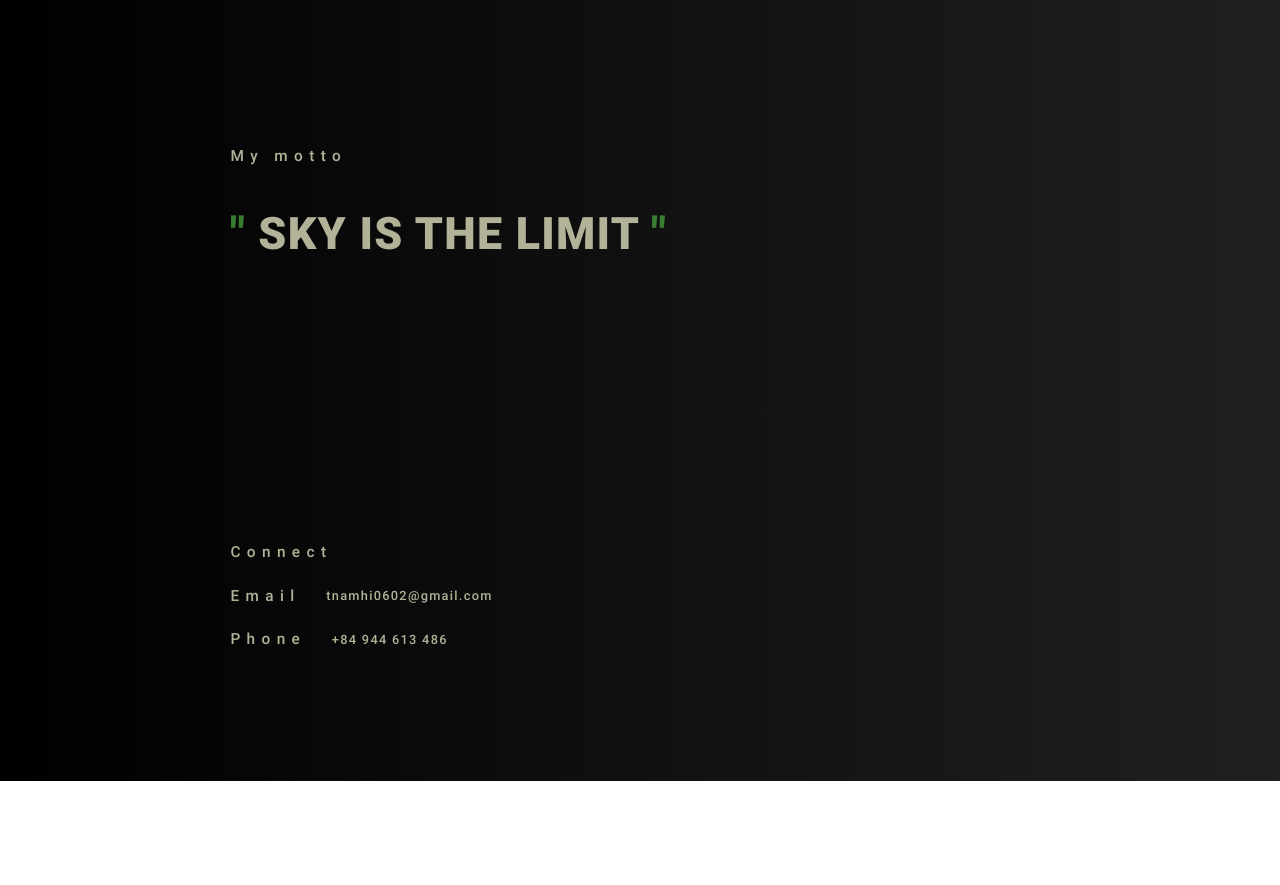
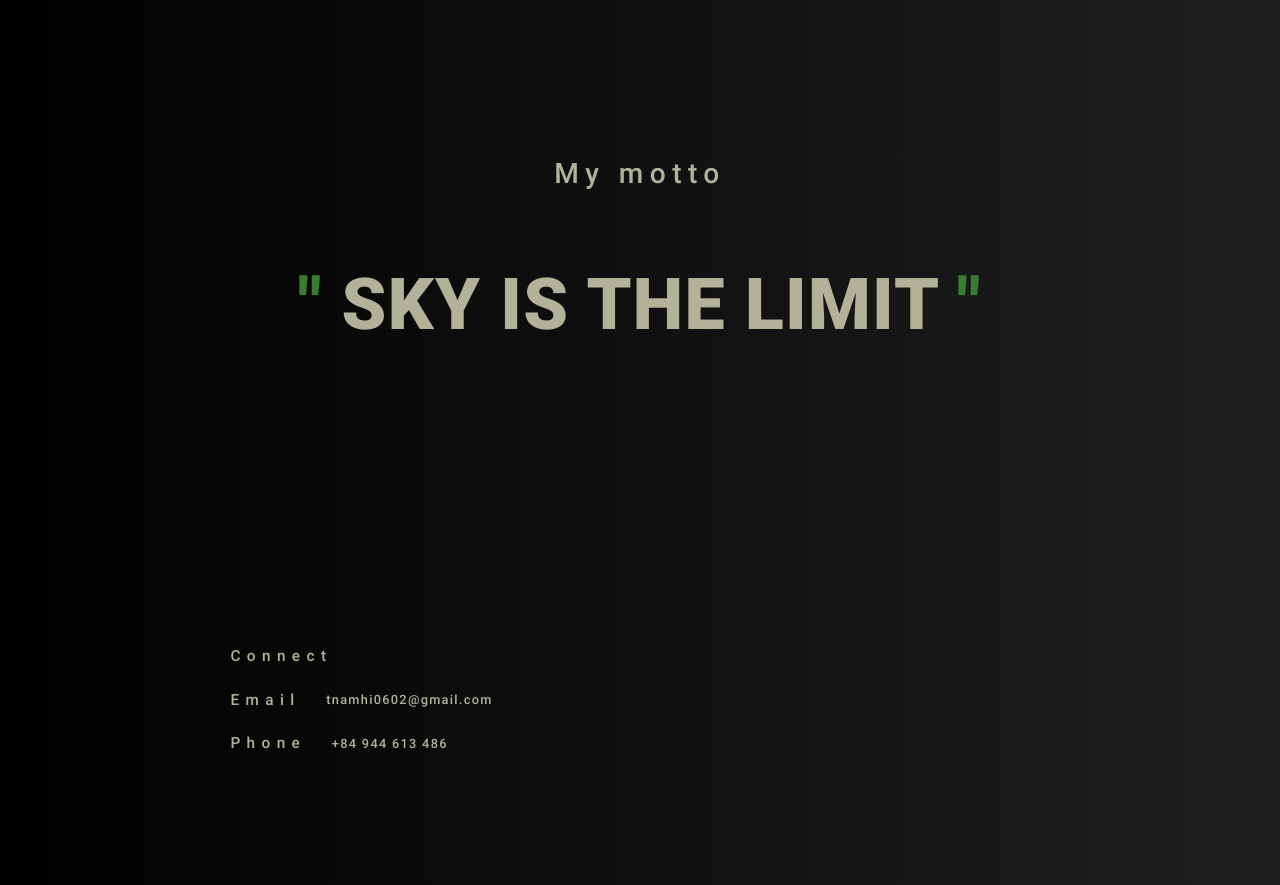
Before and after one commit to HedgyNoah/NamHai.dev.github.io, a plain HTML site: page index.html in a window 1280 px wide. Shown: the part 2640-3525 px from the top of the page. Before the commit the page ends 3421 px from the top, so only its background shows below. Drawn offline with nearby package versions, Linux system fonts and the light colour scheme.

Commit message:
Update style.css

```diff
--- a/style.css
+++ b/style.css
@@ -5,6 +5,11 @@
 @font-face {
   font-family: robotoMedium;
   src: url(fonts/Roboto-Medium.ttf);
+}
+
+:root {
+  --h1size: 3.5vw;
+  --h2size: 2vw;
 }
 
 * {
@@ -24,12 +29,12 @@ body {
 }
 
 h1 {
-  font-size: 3.5vw;
+  font-size: var(--h1size);
   letter-spacing: 0.1vw;
   font-family: robotoBlack;
 }
 h2 {
-  font-size: 2vw;
+  font-size: var(--h2size);
   font-family: robotoMedium;
   font-weight: 400;
 }
@@ -115,6 +120,19 @@ main {
   transition: all 1s;
 }
 
+.about:nth-child(5) {
+  align-self: center;
+  align-items: center;
+}
+
+.about:nth-child(5) h1 {
+  font-size: calc(var(--h1size) * 1.6);
+}
+
+.about:nth-child(5) h2 {
+  font-size: calc(var(--h2size) * 1.1);
+}
+
 .show {
   filter: blur(0);
   transform: translateX(0);
@@ -122,7 +140,7 @@ main {
 }
 
 .about h2 {
-  font-size: 1.2vw;
+  font-size: calc(var(--h2size) * 3 / 5);
   letter-spacing: 0.5vw;
 }
 
```
